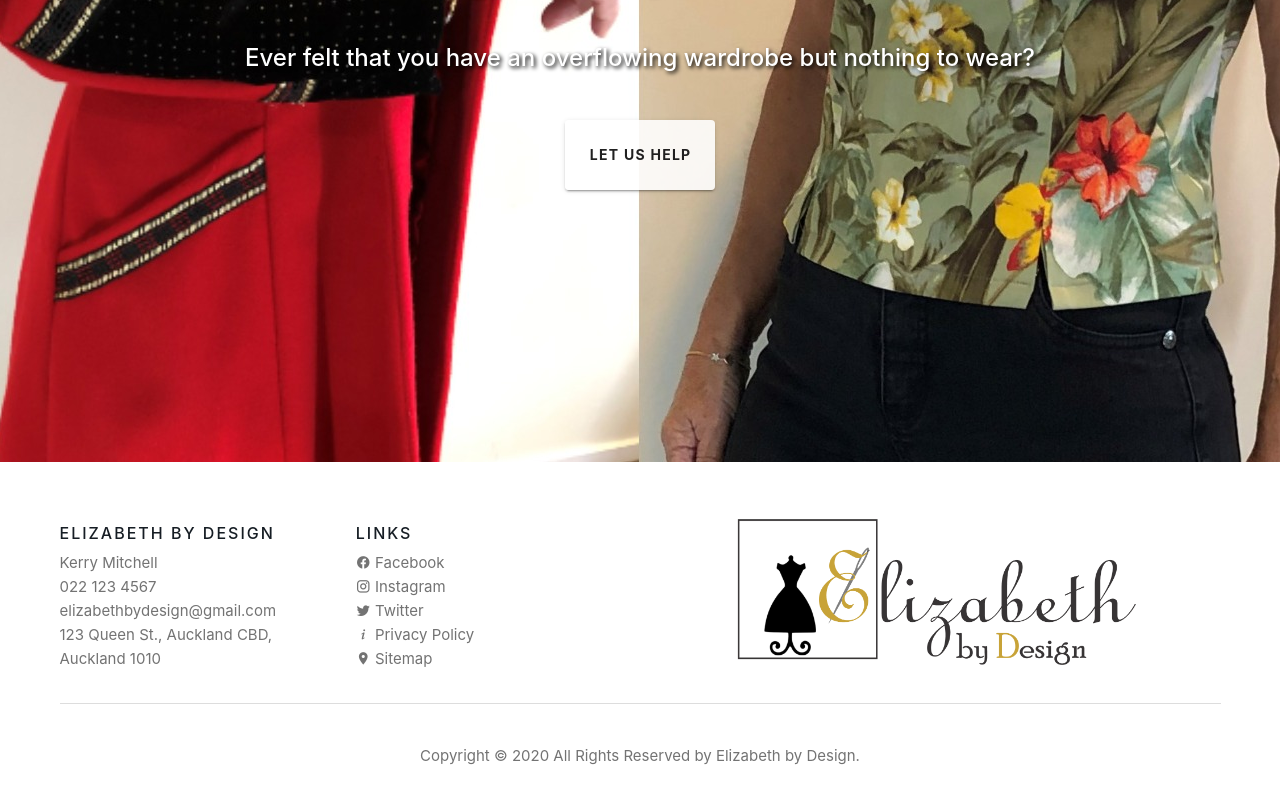
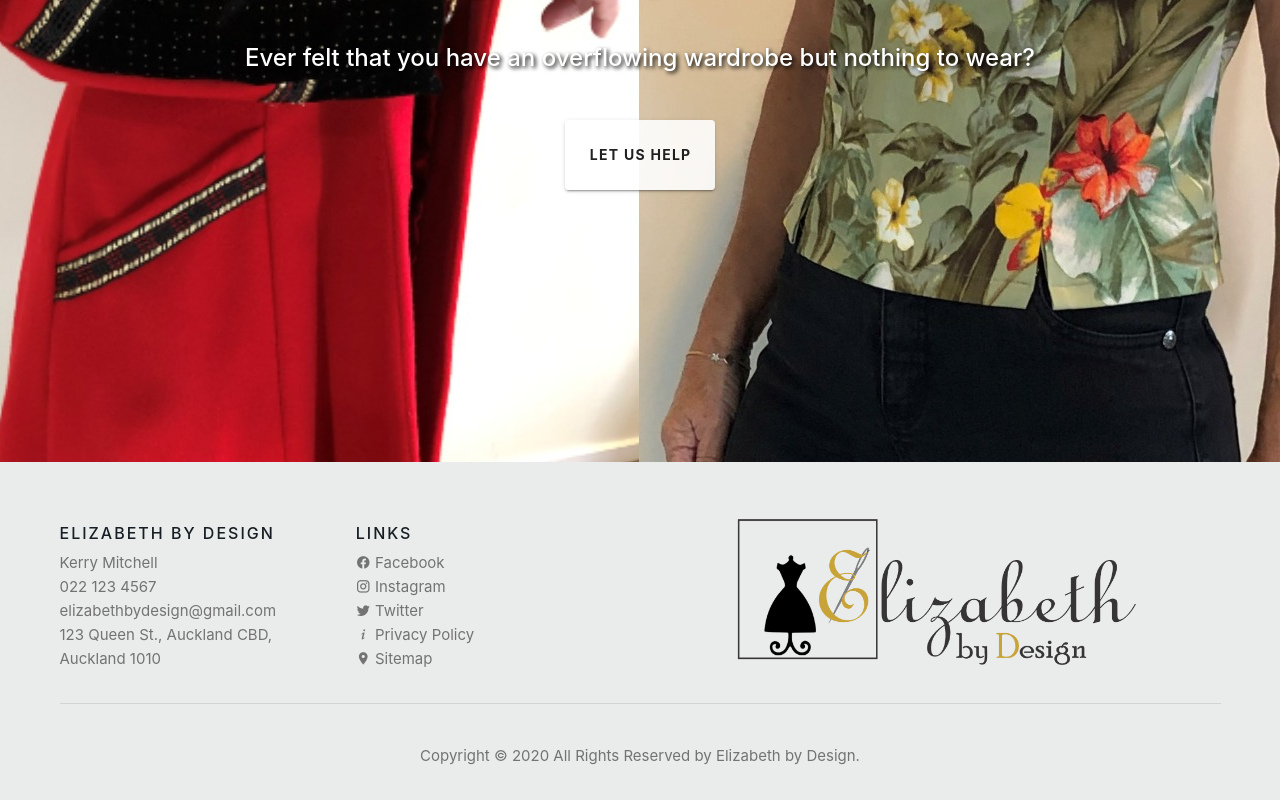
Before and after one commit to cuciocj/elizabethbydesign, a Vue app: page / in a window 1280 px wide. Shown: the part 1246-2046 px from the top of the page. Built offline with nearby package versions, Linux system fonts and the light colour scheme.

Commit message:
added background color

```diff
--- a/src/components/Footer.vue
+++ b/src/components/Footer.vue
@@ -101,7 +101,7 @@
 
 .site-footer
 {
-  /* background-color:#26272b; */
+  background-color:#E9ECEA;
   padding:45px 0 20px;
   font-size:15px;
   line-height:24px;
```
